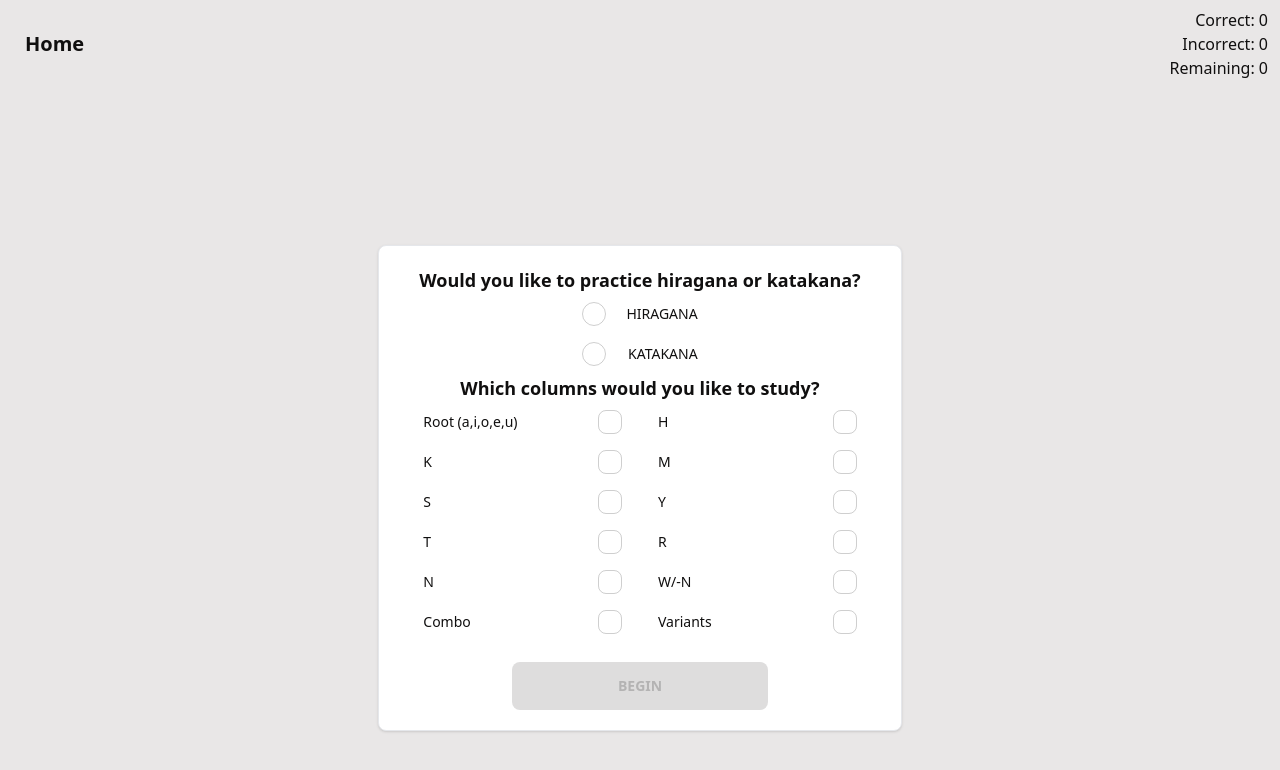
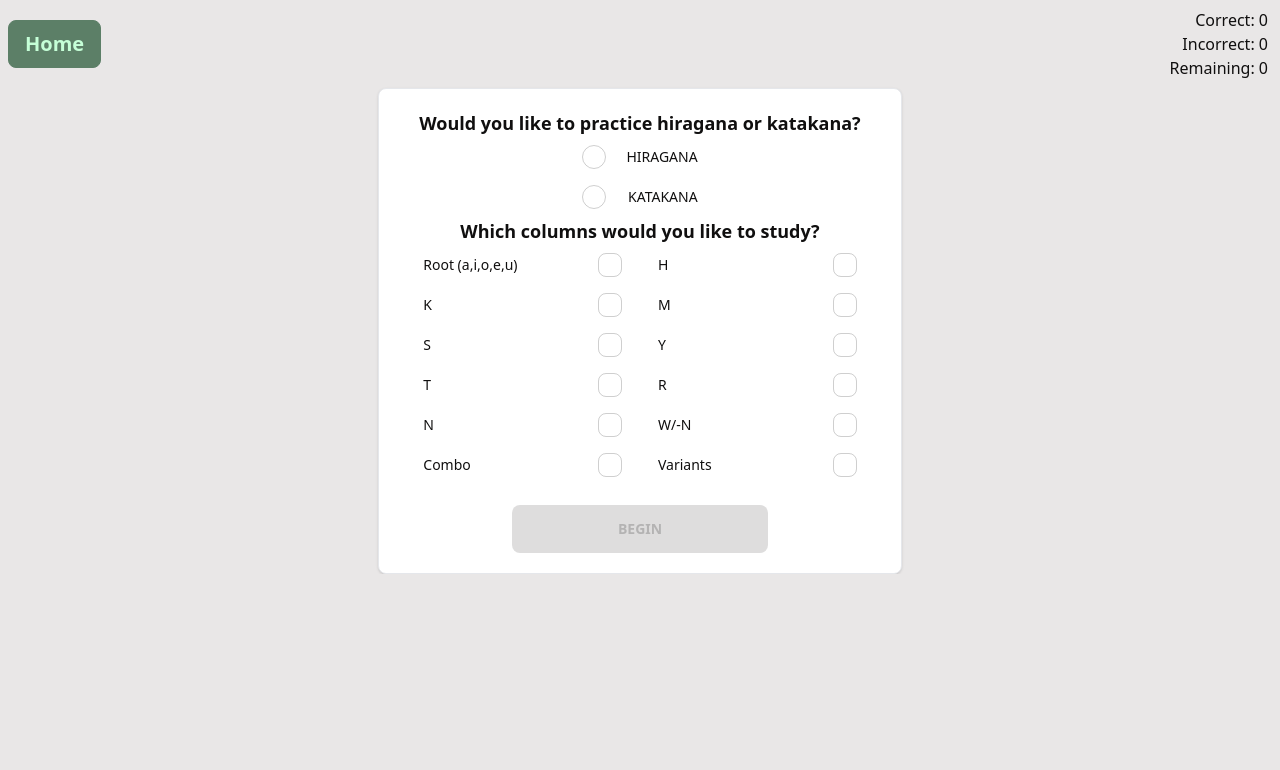
Before and after one commit to thisisdylandev/learn-kana, a Next.js app: page / in a window 1280 px wide. Shown: the top 770 px of the page. Built offline with nearby package versions, Linux system fonts and the light colour scheme.

Commit message:
layout and tailwind changes

```diff
--- a/src/app/components/header.tsx
+++ b/src/app/components/header.tsx
@@ -6,7 +6,7 @@ import type { HeaderType } from 'types/header';
 const Header = (props: HeaderType) => (
   <div className="navbar bg-base-100">
     <div className="flex-1">
-      <Link href="/" className="btn btn-ghost normal-case text-xl">
+      <Link href="/" className="btn btn-primary normal-case text-xl">
         Home
       </Link>
     </div>
--- a/src/app/page.tsx
+++ b/src/app/page.tsx
@@ -41,7 +41,7 @@ function Home() {
   return (
     <>
       <Header {...headerProps} />
-      <section className="min-w-full flex h-screen">
+      <section className="min-w-full flex">
         <div className="m-auto px-10 py-5 bg-white border border-gray-200 rounded-lg shadow">
           <div className="grid grid-cols-2 gap-x-7">
             <h1 className="text-lg font-bold col-span-2">
```
